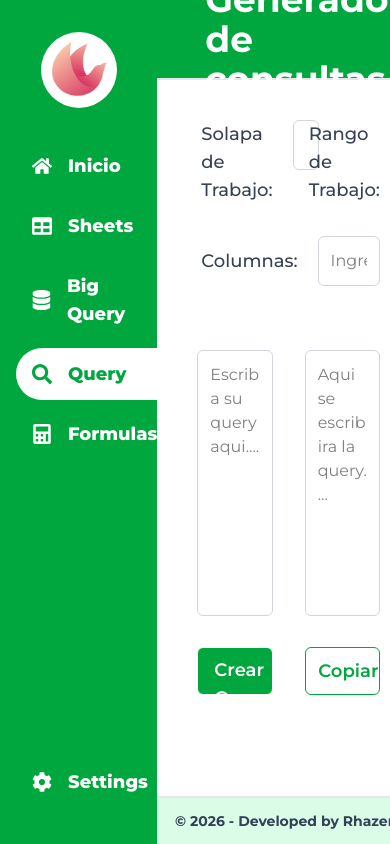
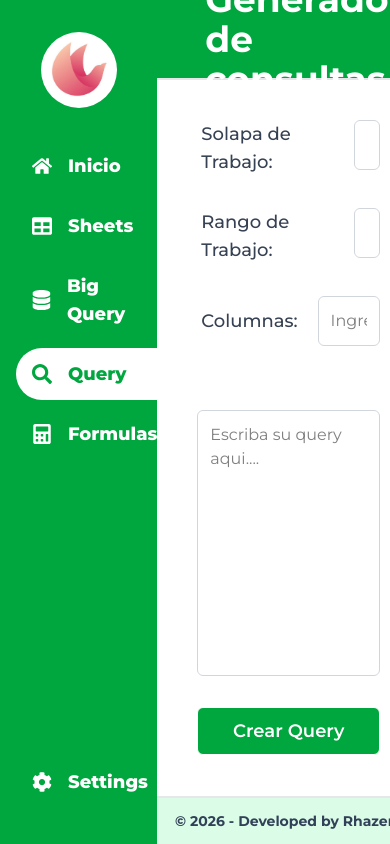
Before and after one commit to martinezlopezezequielernesto/data-analist-tools, a Next.js app: page /query in a window 390 px wide. Shown: the top 844 px of the page. Built offline with nearby package versions, Linux system fonts and the light colour scheme.

Commit message:
adaptando a dispositivos mas cortos

```diff
--- a/components/page/GridTwoColumns.tsx
+++ b/components/page/GridTwoColumns.tsx
@@ -8,7 +8,7 @@
 
 export default function GridTwoColumns({ children }: GridTwoColumnsProps) {
   return (
-    <div className="w-full grid grid-cols-2 gap-8">
+    <div className="w-full grid grid-cols-1 grid-rows-2 lg:grid-cols-2 lg:grid-rows-1 gap-8">
       {children}
     </div>
   );
```
